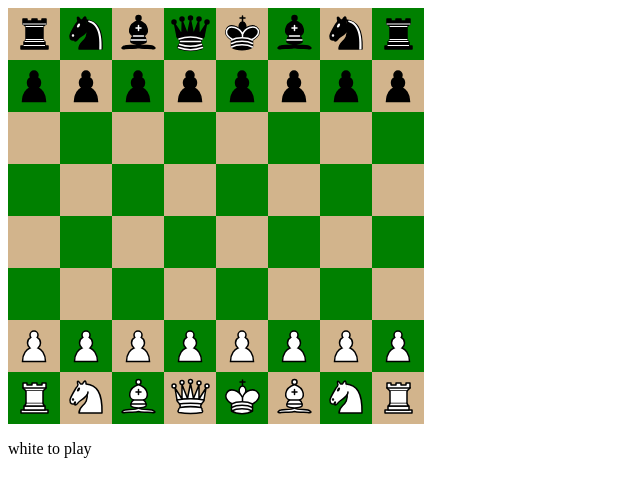
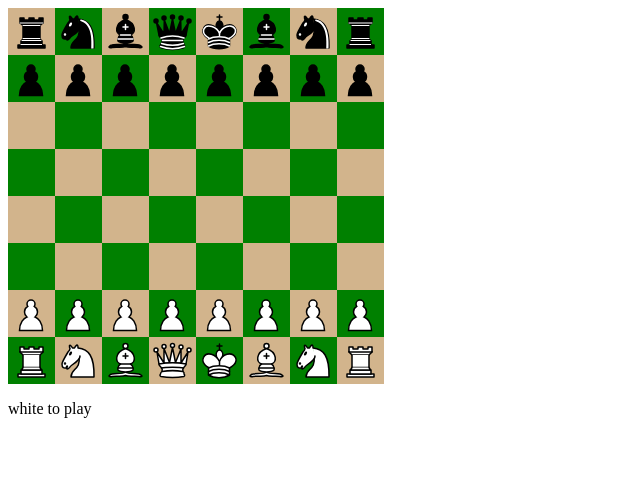
Before and after one commit to captflint/jschessstuff, a plain HTML site: page index.html in a window 1280 px wide. Shown: the whole page, without its empty margins (0-640 px from the left). Drawn offline with Linux system fonts and the light colour scheme.

Commit message:
changed style so that chess pieces take up more of the square

```diff
--- a/styles/style.css
+++ b/styles/style.css
@@ -1,11 +1,14 @@
+img {
+  display: block;
+}
+
 table {
   border-spacing: 0;
 }
 
 td {
-  height: 50px;
-  width: 50px;
-  text-align: center;
+  height: 45px;
+  width: 45px;
 }
 
 .light {
```
